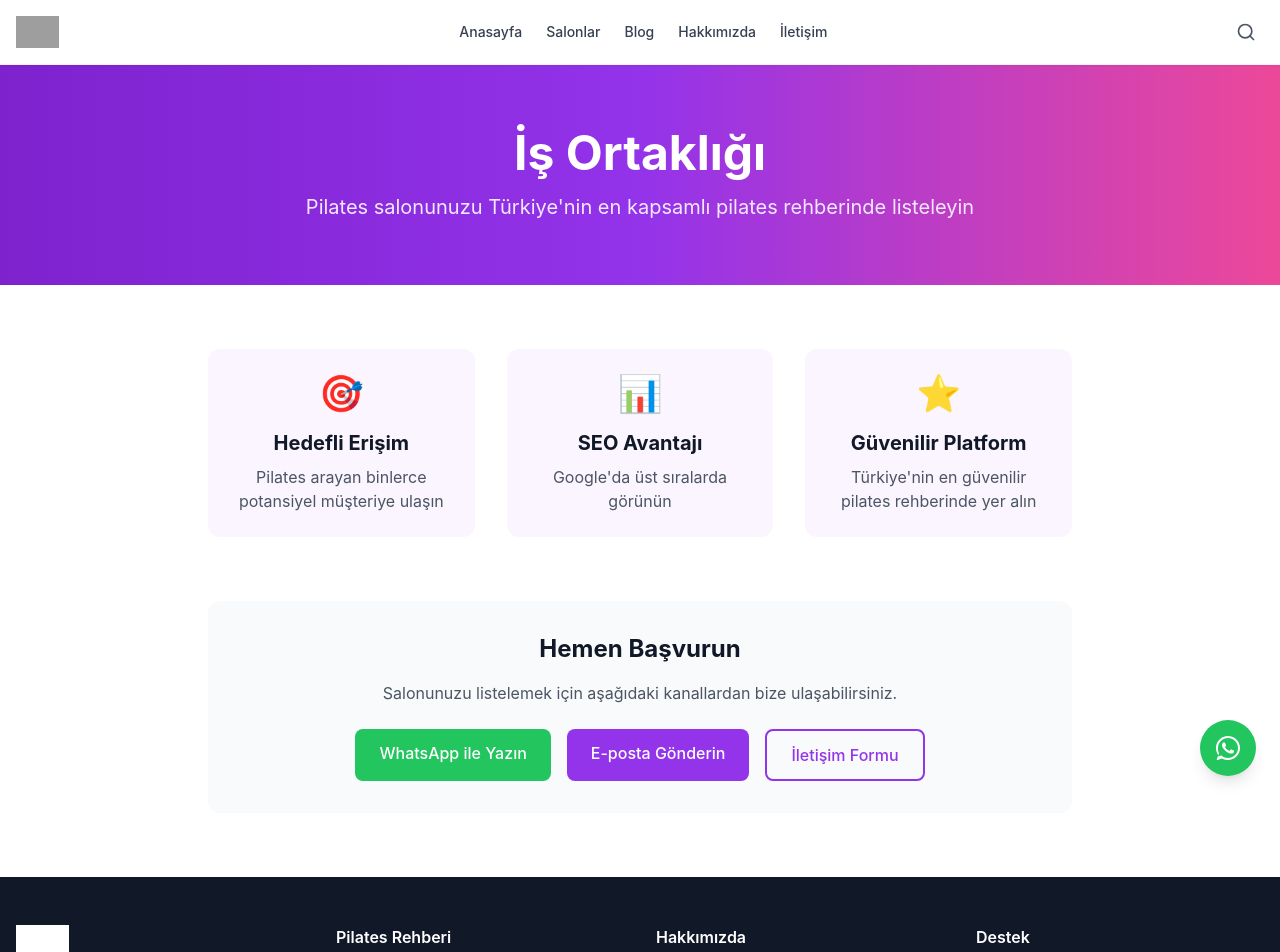
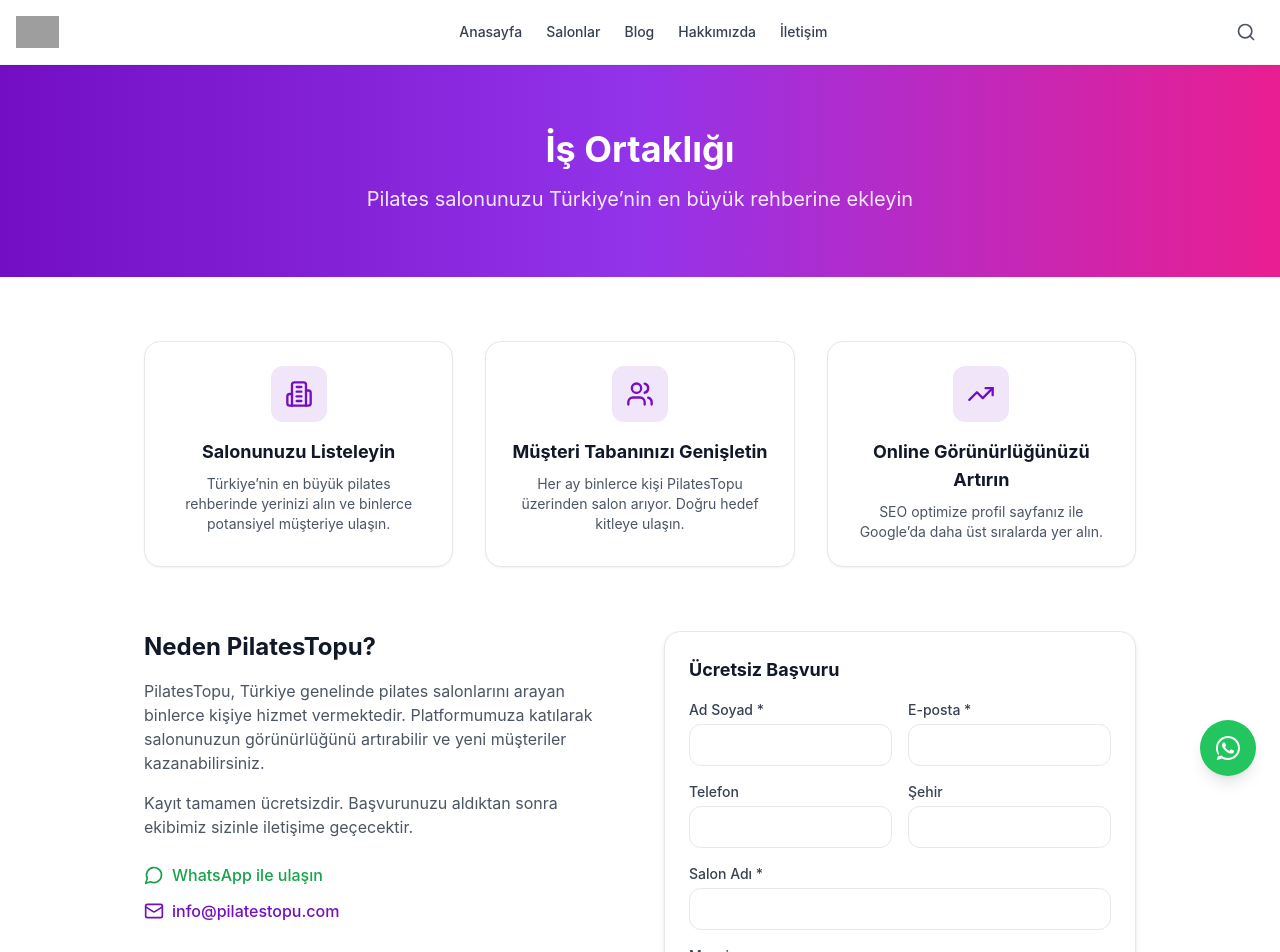
Before and after one commit to mistalyon/pilatestopu-next, a Next.js app: page /is-ortakligi in a window 1280 px wide. Shown: the top 952 px of the page. Built offline with nearby package versions, Linux system fonts and the light colour scheme; grey boxes are pictures that could not be loaded.

Commit message:
FAZ5: Is-ortakligi - working application form, features, Supabase backend

```diff
--- a/src/app/is-ortakligi/page.tsx
+++ b/src/app/is-ortakligi/page.tsx
@@ -1,71 +1,158 @@
-import type { Metadata } from "next";
-import Link from "next/link";
+"use client";
 
-export const metadata: Metadata = {
-  title: "İş Ortaklığı | Salonunuzu Listeleyin - PilatesTopu",
-  description: "Pilates salonunuzu PilatesTopu.com\'da listeleyin. Türkiye\'nin en büyük pilates rehberinde yerinizi alın.",
+import { useState } from "react";
+import { Building2, Users, TrendingUp, MessageCircle, Mail, Send, CheckCircle } from "lucide-react";
+
+const features = [
+  {
+    icon: "building",
+    title: "Salonunuzu Listeleyin",
+    desc: "Türkiye’nin en büyük pilates rehberinde yerinizi alın ve binlerce potansiyel müşteriye ulaşın.",
+  },
+  {
+    icon: "users",
+    title: "Müşteri Tabanınızı Genişletin",
+    desc: "Her ay binlerce kişi PilatesTopu üzerinden salon arıyor. Doğru hedef kitleye ulaşın.",
+  },
+  {
+    icon: "trending",
+    title: "Online Görünürlüğünüzü Artırın",
+    desc: "SEO optimize profil sayfanız ile Google’da daha üst sıralarda yer alın.",
+  },
+];
+
+const iconMap: Record<string, any> = {
+  building: Building2,
+  users: Users,
+  trending: TrendingUp,
 };
 
 export default function IsOrtakligiPage() {
+  const [form, setForm] = useState({ name: "", email: "", phone: "", studio_name: "", city: "", message: "" });
+  const [status, setStatus] = useState<"idle" | "loading" | "success" | "error">("idle");
+
+  const handleSubmit = async (e: React.FormEvent) => {
+    e.preventDefault();
+    setStatus("loading");
+    try {
+      const res = await fetch("/api/contact", {
+        method: "POST",
+        headers: { "Content-Type": "application/json" },
+        body: JSON.stringify({
+          name: form.name,
+          email: form.email,
+          phone: form.phone,
+          subject: `İş Ortaklığı: ${form.studio_name} - ${form.city}`,
+          message: form.message || `${form.studio_name} salonu için iş ortaklığı başvurusu.`,
+        }),
+      });
+      if (res.ok) setStatus("success");
+      else setStatus("error");
+    } catch {
+      setStatus("error");
+    }
+  };
+
   return (
-    <main className="min-h-screen bg-white">
-      <section className="bg-gradient-to-r from-purple-700 via-purple-600 to-pink-500 py-16">
+    <>
+      <section className="bg-gradient-to-r from-[#730EC3] via-purple-600 to-[#E91E90] py-16">
         <div className="max-w-4xl mx-auto px-4 text-center">
-          <h1 className="text-4xl md:text-5xl font-bold text-white mb-4">İş Ortaklığı</h1>
-          <p className="text-xl text-purple-100">
-            Pilates salonunuzu Türkiye&apos;nin en kapsamlı pilates rehberinde listeleyin
-          </p>
+          <h1 className="text-3xl md:text-4xl font-bold text-white mb-4">İş Ortaklığı</h1>
+          <p className="text-xl text-purple-100">Pilates salonunuzu Türkiye’nin en büyük rehberine ekleyin</p>
         </div>
       </section>
 
-      <section className="max-w-4xl mx-auto px-4 py-16">
-        <div className="grid grid-cols-1 md:grid-cols-3 gap-8 mb-16">
-          <div className="text-center p-6 bg-purple-50 rounded-xl">
-            <div className="text-4xl mb-4">🎯</div>
-            <h3 className="text-xl font-bold text-gray-900 mb-2">Hedefli Erişim</h3>
-            <p className="text-gray-600">Pilates arayan binlerce potansiyel müşteriye ulaşın</p>
-          </div>
-          <div className="text-center p-6 bg-purple-50 rounded-xl">
-            <div className="text-4xl mb-4">📊</div>
-            <h3 className="text-xl font-bold text-gray-900 mb-2">SEO Avantajı</h3>
-            <p className="text-gray-600">Google&apos;da üst sıralarda görünün</p>
-          </div>
-          <div className="text-center p-6 bg-purple-50 rounded-xl">
-            <div className="text-4xl mb-4">⭐</div>
-            <h3 className="text-xl font-bold text-gray-900 mb-2">Güvenilir Platform</h3>
-            <p className="text-gray-600">Türkiye&apos;nin en güvenilir pilates rehberinde yer alın</p>
-          </div>
+      <section className="max-w-5xl mx-auto px-4 py-16">
+        <div className="grid md:grid-cols-3 gap-8 mb-16">
+          {features.map((f) => {
+            const Icon = iconMap[f.icon];
+            return (
+              <div key={f.title} className="bg-white rounded-2xl shadow-sm border p-6 text-center hover:shadow-md transition-shadow">
+                <div className="w-14 h-14 bg-[#730EC3]/10 rounded-xl flex items-center justify-center mx-auto mb-4">
+                  <Icon className="w-7 h-7 text-[#730EC3]" />
+                </div>
+                <h3 className="text-lg font-bold text-gray-900 mb-2">{f.title}</h3>
+                <p className="text-gray-600 text-sm">{f.desc}</p>
+              </div>
+            );
+          })}
         </div>
 
-        <div className="bg-gray-50 rounded-xl p-8 text-center">
-          <h2 className="text-2xl font-bold text-gray-900 mb-4">Hemen Başvurun</h2>
-          <p className="text-gray-600 mb-6">
-            Salonunuzu listelemek için aşağıdaki kanallardan bize ulaşabilirsiniz.
-          </p>
-          <div className="flex flex-col sm:flex-row gap-4 justify-center">
-            <a
-              href="https://wa.me/905446732202?text=Merhaba, salonumu PilatesTopu.com'da listelemek istiyorum."
-              target="_blank"
-              rel="noopener noreferrer"
-              className="bg-green-500 text-white px-6 py-3 rounded-lg hover:bg-green-600 transition-colors font-medium"
-            >
-              WhatsApp ile Yazın
-            </a>
-            <a
-              href="mailto:info@pilatestopu.com?subject=İş Ortaklığı Başvurusu"
-              className="bg-purple-600 text-white px-6 py-3 rounded-lg hover:bg-purple-700 transition-colors font-medium"
-            >
-              E-posta Gönderin
-            </a>
-            <Link
-              href="/iletisim"
-              className="border-2 border-purple-600 text-purple-600 px-6 py-3 rounded-lg hover:bg-purple-50 transition-colors font-medium"
-            >
-              İletişim Formu
-            </Link>
+        <div className="grid md:grid-cols-2 gap-12 items-start">
+          <div>
+            <h2 className="text-2xl font-bold text-gray-900 mb-4">Neden PilatesTopu?</h2>
+            <div className="space-y-4 text-gray-600">
+              <p>PilatesTopu, Türkiye genelinde pilates salonlarını arayan binlerce kişiye hizmet vermektedir. Platformumuza katılarak salonunuzun görünürlüğünü artırabilir ve yeni müşteriler kazanabilirsiniz.</p>
+              <p>Kayıt tamamen ücretsizdir. Başvurunuzu aldıktan sonra ekibimiz sizinle iletişime geçecektir.</p>
+            </div>
+            <div className="mt-6 space-y-3">
+              <a
+                href="https://wa.me/905446732202?text=Merhaba, salonumuzu PilatesTopu'na eklemek istiyoruz."
+                target="_blank"
+                rel="noopener noreferrer"
+                className="flex items-center gap-2 text-green-600 font-medium hover:underline"
+              >
+                <MessageCircle className="w-5 h-5" /> WhatsApp ile ulaşın
+              </a>
+              <a href="mailto:info@pilatestopu.com" className="flex items-center gap-2 text-[#730EC3] font-medium hover:underline">
+                <Mail className="w-5 h-5" /> info@pilatestopu.com
+              </a>
+            </div>
+          </div>
+
+          <div>
+            {status === "success" ? (
+              <div className="bg-green-50 border border-green-200 rounded-2xl p-8 text-center">
+                <CheckCircle className="w-16 h-16 text-green-500 mx-auto mb-4" />
+                <h3 className="text-xl font-bold text-gray-900 mb-2">Başvurunuz Alındı!</h3>
+                <p className="text-gray-600">En kısa sürede sizinle iletişime geçeceğiz.</p>
+              </div>
+            ) : (
+              <form onSubmit={handleSubmit} className="bg-white rounded-2xl shadow-md border p-6 space-y-4">
+                <h3 className="text-lg font-bold text-gray-900">Ücretsiz Başvuru</h3>
+                <div className="grid sm:grid-cols-2 gap-4">
+                  <div>
+                    <label className="block text-sm font-medium text-gray-700 mb-1">Ad Soyad *</label>
+                    <input type="text" required value={form.name} onChange={(e) => setForm({ ...form, name: e.target.value })}
+                      className="w-full px-4 py-2.5 border border-gray-200 rounded-xl focus:outline-none focus:ring-2 focus:ring-[#730EC3]/30 focus:border-[#730EC3] text-sm" />
+                  </div>
+                  <div>
+                    <label className="block text-sm font-medium text-gray-700 mb-1">E-posta *</label>
+                    <input type="email" required value={form.email} onChange={(e) => setForm({ ...form, email: e.target.value })}
+                      className="w-full px-4 py-2.5 border border-gray-200 rounded-xl focus:outline-none focus:ring-2 focus:ring-[#730EC3]/30 focus:border-[#730EC3] text-sm" />
+                  </div>
+                </div>
+                <div className="grid sm:grid-cols-2 gap-4">
+                  <div>
+                    <label className="block text-sm font-medium text-gray-700 mb-1">Telefon</label>
+                    <input type="tel" value={form.phone} onChange={(e) => setForm({ ...form, phone: e.target.value })}
+                      className="w-full px-4 py-2.5 border border-gray-200 rounded-xl focus:outline-none focus:ring-2 focus:ring-[#730EC3]/30 focus:border-[#730EC3] text-sm" />
+                  </div>
+                  <div>
+                    <label className="block text-sm font-medium text-gray-700 mb-1">Şehir</label>
+                    <input type="text" value={form.city} onChange={(e) => setForm({ ...form, city: e.target.value })}
+                      className="w-full px-4 py-2.5 border border-gray-200 rounded-xl focus:outline-none focus:ring-2 focus:ring-[#730EC3]/30 focus:border-[#730EC3] text-sm" />
+                  </div>
+                </div>
+                <div>
+                  <label className="block text-sm font-medium text-gray-700 mb-1">Salon Adı *</label>
+                  <input type="text" required value={form.studio_name} onChange={(e) => setForm({ ...form, studio_name: e.target.value })}
+                    className="w-full px-4 py-2.5 border border-gray-200 rounded-xl focus:outline-none focus:ring-2 focus:ring-[#730EC3]/30 focus:border-[#730EC3] text-sm" />
+                </div>
+                <div>
+                  <label className="block text-sm font-medium text-gray-700 mb-1">Mesaj</label>
+                  <textarea rows={3} value={form.message} onChange={(e) => setForm({ ...form, message: e.target.value })}
+                    className="w-full px-4 py-2.5 border border-gray-200 rounded-xl focus:outline-none focus:ring-2 focus:ring-[#730EC3]/30 focus:border-[#730EC3] text-sm resize-none" />
+                </div>
+                <button type="submit" disabled={status === "loading"}
+                  className="flex items-center justify-center gap-2 bg-[#730EC3] hover:bg-[#5a0b9a] disabled:bg-gray-400 text-white font-medium py-3 px-6 rounded-xl transition-colors w-full">
+                  <Send className="w-4 h-4" /> {status === "loading" ? "Gönderiliyor..." : "Başvuru Yap"}
+                </button>
+              </form>
+            )}
           </div>
         </div>
       </section>
-    </main>
+    </>
   );
 }
```
